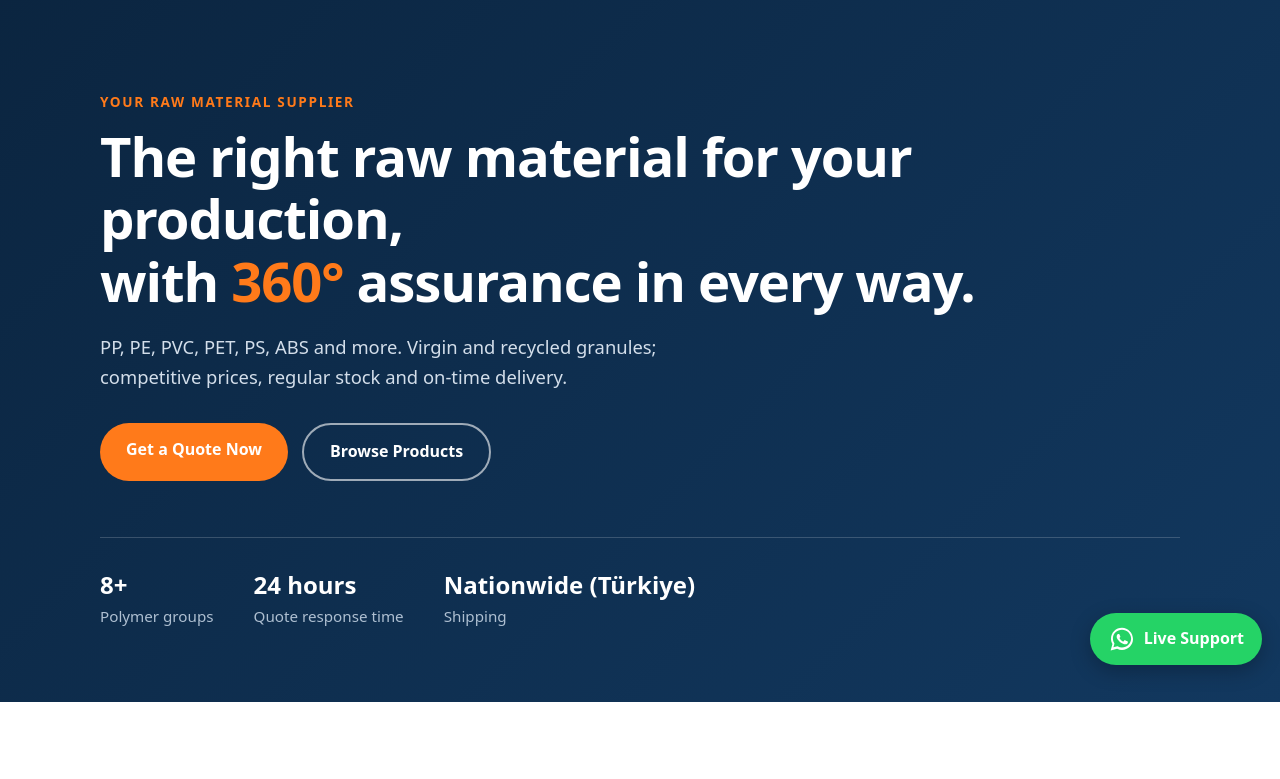
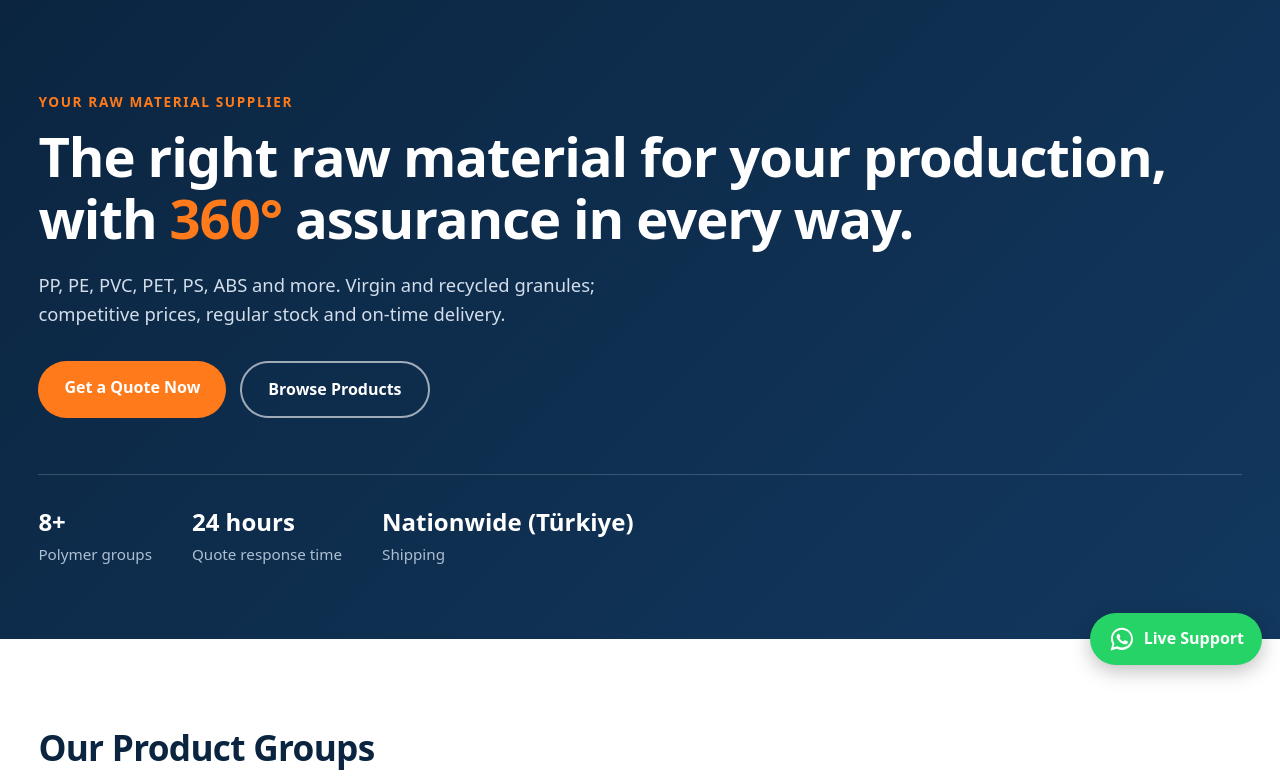
Before and after one commit to mkadirok-stack/h360-test, a plain HTML site: page index.html in a window 1280 px wide. Shown: the part 117-896 px from the top of the page. Drawn offline with Linux system fonts and the light colour scheme; no server answers.

Commit message:
Add files via upload

```diff
--- a/css/style.css
+++ b/css/style.css
@@ -14,7 +14,7 @@
 html{scroll-behavior:smooth;scroll-padding-top:72px}
 body{margin:0;font-family:system-ui,-apple-system,"Segoe UI",Roboto,Arial,sans-serif;color:var(--text);background:var(--bg);line-height:1.6}
 a{color:inherit}
-.container{width:100%;max-width:1120px;margin:0 auto;padding:0 20px}
+.container{width:100%;max-width:1360px;margin:0 auto;padding:0 clamp(20px,3vw,48px)}
 .narrow{max-width:760px}
 
 /* Test banner */
@@ -268,3 +268,6 @@ fieldset.tiers legend{font-weight:600;font-size:.92rem;padding:0 6px}
 .chip-hi{background:var(--accent);color:#fff;border-color:var(--accent)}
 .filters input[type=number]{flex:0 1 130px;min-width:110px}
 @media (max-width:640px){.tier-row{grid-template-columns:1fr}}
+
+/* Geniş ekranlarda ilan kartları 4 sütun */
+@media (min-width:1280px){.listings{grid-template-columns:repeat(4,1fr)}}
```
